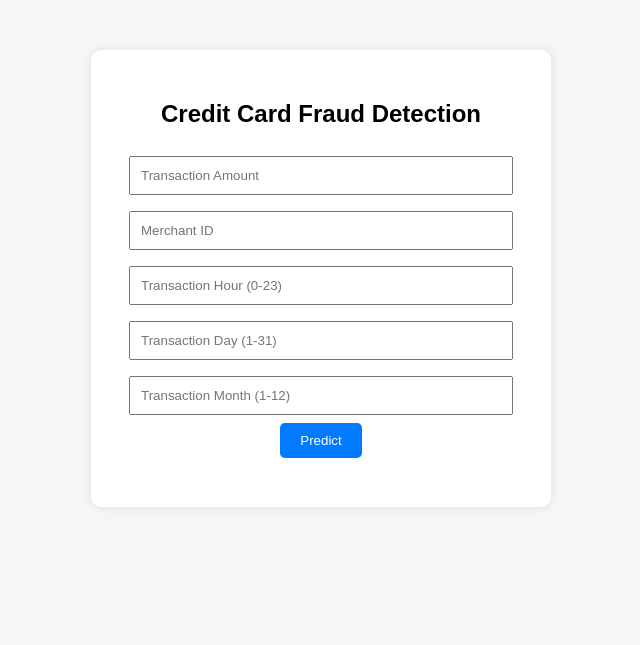
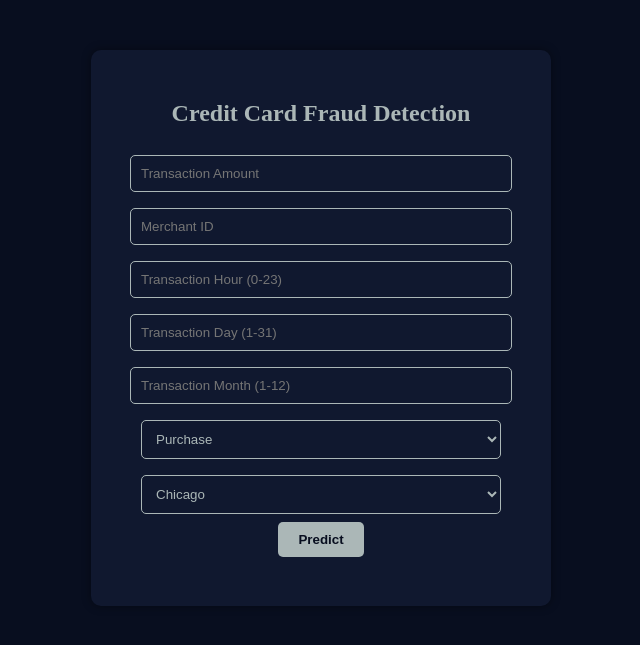
Before and after one commit to riti2043/Credit_card_Fraud_detection, a Flask app: page / in a window 1280 px wide. Shown: the top 645 px of the page, without its empty margins (319-959 px from the left). Run offline with Flask 3, Linux system fonts and the light colour scheme; parts of the project's set-up code (start-up, migrations or seed data) failed here and were passed over.

Commit message:
final push

```diff
--- a/app.py
+++ b/app.py
@@ -1,16 +1,21 @@
-from flask import Flask, render_template, request
+from flask import Flask, request, jsonify, render_template
 import numpy as np
 import pickle
+import json
 
 app = Flask(__name__)
 
-# Load trained model
-with open("model.pkl", "rb") as f:
+# Load model
+with open("fraud_model.pkl", "rb") as f:
     model = pickle.load(f)
 
 # Load scaler
 with open("scaler.pkl", "rb") as f:
     scaler = pickle.load(f)
+
+# Load feature names
+with open("features.json", "r") as f:
+    feature_names = json.load(f)
 
 
 @app.route("/")
@@ -21,27 +26,55 @@ def home():
 @app.route("/predict", methods=["POST"])
 def predict():
 
-    amount = float(request.form["amount"])
-    merchant_id = float(request.form["merchant_id"])
-    transaction_hour = float(request.form["transaction_hour"])
-    transaction_day = float(request.form["transaction_day"])
-    transaction_month = float(request.form["transaction_month"])
+    # Get data from JSON (Postman) or form (HTML)
+    if request.is_json:
+        data = request.get_json()
+    else:
+        data = request.form.to_dict()
 
-    # Convert to array
-    features = np.array([[amount, merchant_id, transaction_hour, transaction_day, transaction_month]])
+    # Handle Location dropdown
+    location = data.pop("Location", None)
 
-    # Scale input
+    if location:
+        location_feature = f"Location_{location}"
+        if location_feature in feature_names:
+            data[location_feature] = 1
+
+    # Convert numeric inputs
+    processed_data = {}
+    for key, value in data.items():
+        try:
+            processed_data[key] = float(value)
+        except:
+            pass
+
+    # Create full feature vector
+    features = [0] * len(feature_names)
+
+    for key, value in processed_data.items():
+        if key in feature_names:
+            index = feature_names.index(key)
+            features[index] = value
+
+    features = np.array(features).reshape(1, -1)
+
+    # Scale features
     scaled_features = scaler.transform(features)
 
     # Predict
     prediction = model.predict(scaled_features)
 
     if prediction[0] == 1:
-        result = "⚠️ Fraudulent Transaction Detected"
+        result = " Fraudulent Transaction"
     else:
-        result = "✅ Legitimate Transaction"
+        result = " Legitimate Transaction"
 
-    return render_template("home.html", prediction_text=result)
+    # If HTML request → return page
+    if not request.is_json:
+        return render_template("home.html", prediction_text=result)
+
+    # If API request → return JSON
+    return jsonify({"prediction": result})
 
 
 if __name__ == "__main__":
--- a/templates/home.html
+++ b/templates/home.html
@@ -2,45 +2,53 @@
 <html>
 <head>
 <title>Credit Card Fraud Detection</title>
+
 <style>
 
 body{
-            font-family: Arial;
-            background:#f4f6f8;
+    font-family: "Rockwell Extra Bold", Rockwell, serif;
+    background:#080e1f;
+    color:#abb7b7;
     text-align:center;
 }
 
 .container{
     margin-top:50px;
-            background:white;
+    background:#10182f;
     width:400px;
     padding:30px;
     margin-left:auto;
     margin-right:auto;
     border-radius:10px;
-            box-shadow:0px 0px 10px rgba(0,0,0,0.1);
+    box-shadow:0px 0px 10px rgba(0,0,0,0.4);
 }
 
-        input{
+input, select{
     width:90%;
     padding:10px;
     margin:8px;
+    background:#10182f;
+    border:1px solid #abb7b7;
+    border-radius:5px;
+    color:#abb7b7;
 }
 
 button{
     padding:10px 20px;
-            background:#007BFF;
-            color:white;
+    background:#abb7b7;
+    color:#080e1f;
     border:none;
     border-radius:5px;
     cursor:pointer;
+    font-weight:bold;
 }
 
 button:hover{
-            background:#0056b3;
+    background:#d0d8d8;
 }
 
 </style>
+
 </head>
 
 <body>
@@ -51,15 +59,37 @@
 
 <form action="/predict" method="post">
 
-<input type="number" step="any" name="amount" placeholder="Transaction Amount" required>
+<input type="number" step="any" name="Amount" placeholder="Transaction Amount" required>
 
-<input type="number" step="any" name="merchant_id" placeholder="Merchant ID" required>
+<input type="number" step="any" name="MerchantID" placeholder="Merchant ID" required>
 
-<input type="number" name="transaction_hour" placeholder="Transaction Hour (0-23)" required>
+<input type="number" name="TransactionHour" placeholder="Transaction Hour (0-23)" required>
 
-<input type="number" name="transaction_day" placeholder="Transaction Day (1-31)" required>
+<input type="number" name="TransactionDay" placeholder="Transaction Day (1-31)" required>
 
-<input type="number" name="transaction_month" placeholder="Transaction Month (1-12)" required>
+<input type="number" name="TransactionMonth" placeholder="Transaction Month (1-12)" required>
+
+
+<select name="TransactionType_purchase">
+<option value="1">Purchase</option>
+<option value="0">Refund</option>
+</select>
+
+
+<select name="Location">
+
+<option value="Chicago">Chicago</option>
+<option value="Dallas">Dallas</option>
+<option value="Houston">Houston</option>
+<option value="Los Angeles">Los Angeles</option>
+<option value="New York">New York</option>
+<option value="Philadelphia">Philadelphia</option>
+<option value="Phoenix">Phoenix</option>
+<option value="San Antonio">San Antonio</option>
+<option value="San Diego">San Diego</option>
+<option value="San Jose">San Jose</option>
+
+</select>
 
 <br>
 
```
Lines whose indentation alone changed are shown as unchanged.
